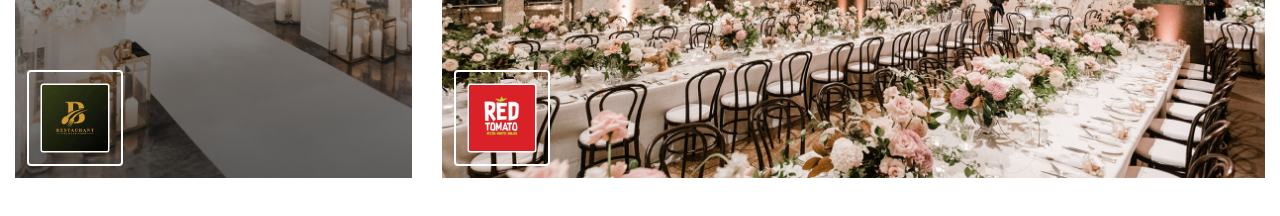
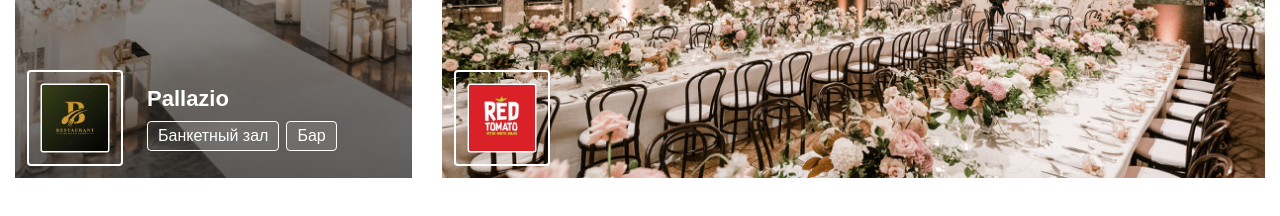
Before and after one commit to Nurbergen-me/catery, a plain HTML site: page index.html in a window 1280 px wide. Shown: the part 553-769 px from the top of the page. Drawn offline with Linux system fonts and the light colour scheme; files whose address does not match are found by name.

Commit message:
main page

```diff
--- a/css/main.css
+++ b/css/main.css
@@ -286,6 +286,38 @@ li {
     margin-right: -15px;
 }
 
+.header__card_wrapper {
+    position: absolute;
+    left: 0;
+    bottom: 0;
+    display: flex;
+    align-items: center;
+    gap: 24px;
+    left: 12px;
+    bottom: 12px;
+    color: #fff;
+}
+
+.header__card .name {
+    font-size: 22px;
+    font-weight: 700;
+    margin-bottom: 9px;
+}
+
+.header__card .tags {
+    display: flex;
+    align-items: center;
+    flex-wrap: wrap;
+    gap: 7px;
+}
+
+.header__card .tag {
+    background: rgba(217, 217, 217, 0.12);
+    border: 1px solid #FFFFFF;
+    border-radius: 4px;
+    padding: 5px 10px;
+}
+
 .header__row {
     display: flex;
     flex-wrap: wrap;
@@ -316,9 +348,6 @@ li {
     border-radius: 4px;
     width: 96px;
     height: 96px;
-    position: absolute;
-    left: 12px;
-    bottom: 12px;
 }
 
 .header__logo {
@@ -373,6 +402,7 @@ li {
     font-size: 15px;
     border-radius: 24px;
     margin: auto;
+    cursor: pointer;
 }
 
 .card {
@@ -518,6 +548,7 @@ li {
     font-size: 14px;
     line-height: 54px;
     margin-bottom: 9px;
+    cursor: pointer;
 }
 
 .offer__smtext {
--- a/index.html
+++ b/index.html
@@ -95,8 +95,23 @@
                 <div class="header__col col-4">
                     <div class="header__card">
                         <img src="img/restaurant-1.png" alt="restaurant" class="header__img">
+                        <div class="header__card_wrapper">
                             <div class="header__logo_wrapper">
                                 <img src="img/logo-pallazio.png" alt="logo" class="header__logo">
+                            </div>
+                            <div class="header__card_info">
+                                <div class="name">
+                                    Pallazio
+                                </div>
+                                <div class="tags">
+                                    <div class="tag">
+                                        Банкетный зал
+                                    </div>
+                                    <div class="tag">
+                                        Бар
+                                    </div>
+                                </div>
+                            </div>
                         </div>
                     </div>
                 </div>
@@ -105,24 +120,30 @@
                         <div class="header__col col-6">
                             <div class="header__card">
                                 <img src="img/restaurant-2.png" alt="restaurant" class="header__img">
+                                <div class="header__card_wrapper">
                                     <div class="header__logo_wrapper">
                                         <img src="img/logo-cookbook.png" alt="logo" class="header__logo">
+                                    </div>
                                 </div>
                             </div>
                         </div>
                         <div class="header__col col-6">
                             <div class="header__card">
                                 <img src="img/restaurant-3.png" alt="restaurant" class="header__img">
+                                <div class="header__card_wrapper">
                                     <div class="header__logo_wrapper">
                                         <img src="img/logo-juliana.png" alt="logo" class="header__logo">
+                                    </div>
                                 </div>
                             </div>
                         </div>
                         <div class="header__col col-12">
                             <div class="header__card">
                                 <img src="img/restaurant-4.png" alt="restaurant" class="header__img">
+                                <div class="header__card_wrapper">
                                     <div class="header__logo_wrapper">
                                         <img src="img/logo-redtomato.png" alt="logo" class="header__logo">
+                                    </div>
                                 </div>
                             </div>
                         </div>
```
Lines whose indentation alone changed are shown as unchanged.
